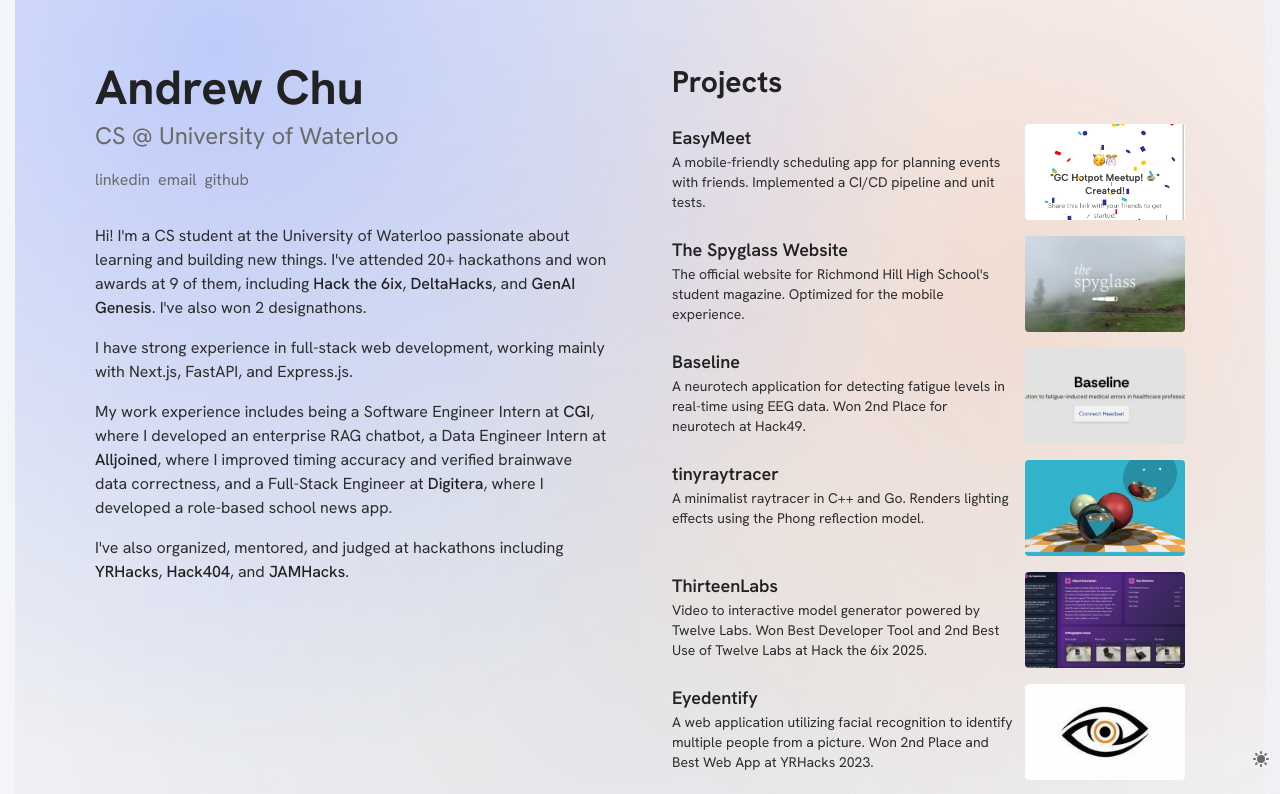
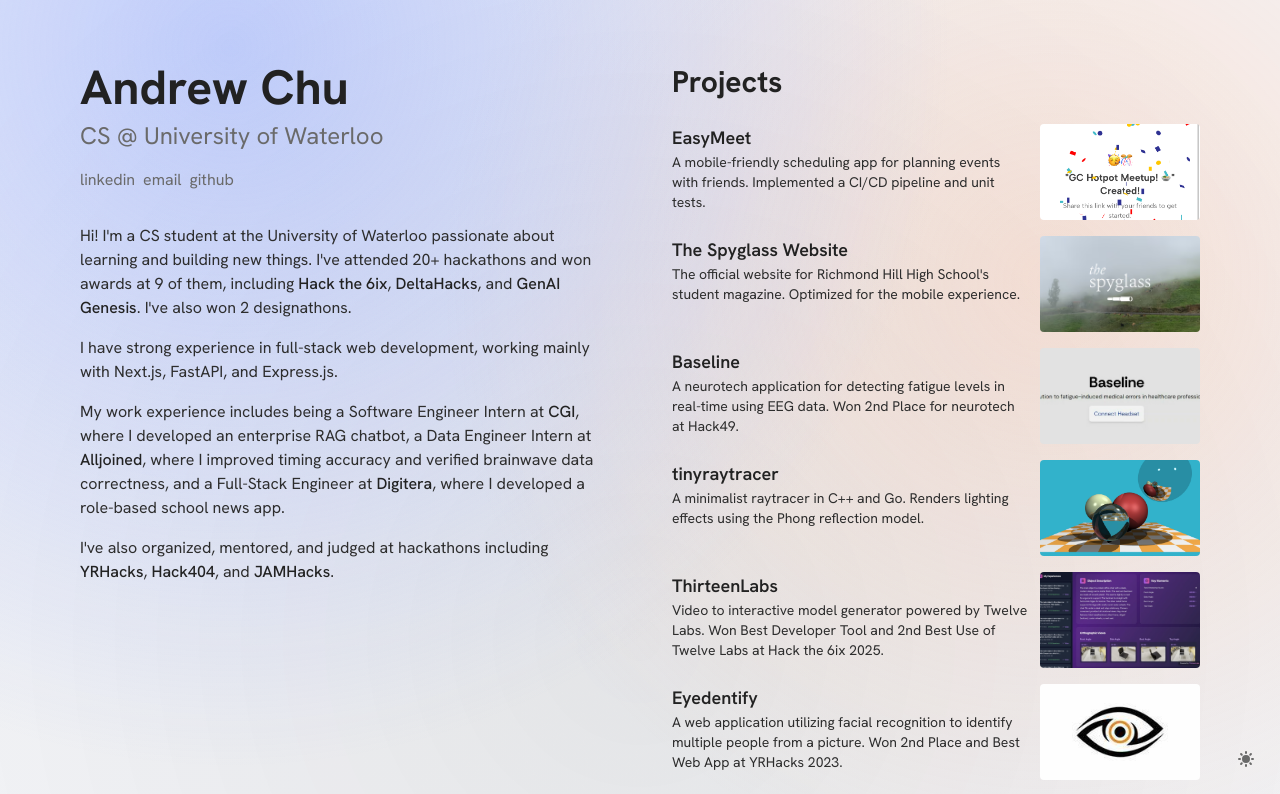
Before and after one commit to andrewchu16/andrewchu.ca, a Next.js app: page / in a window 1280 px wide. Shown: the top 794 px of the page. Built offline with nearby package versions, Linux system fonts and the light colour scheme.

Commit message:
fix side margins

```diff
--- a/src/app/globals.css
+++ b/src/app/globals.css
@@ -6,7 +6,6 @@ html,
 body {
   transition: background-color 0.3s ease-in-out, color 0.3s ease-in-out,
     background-image 0.3s ease-in-out;
-  scrollbar-gutter: stable both-edges;
 }
 
 :root {
```
